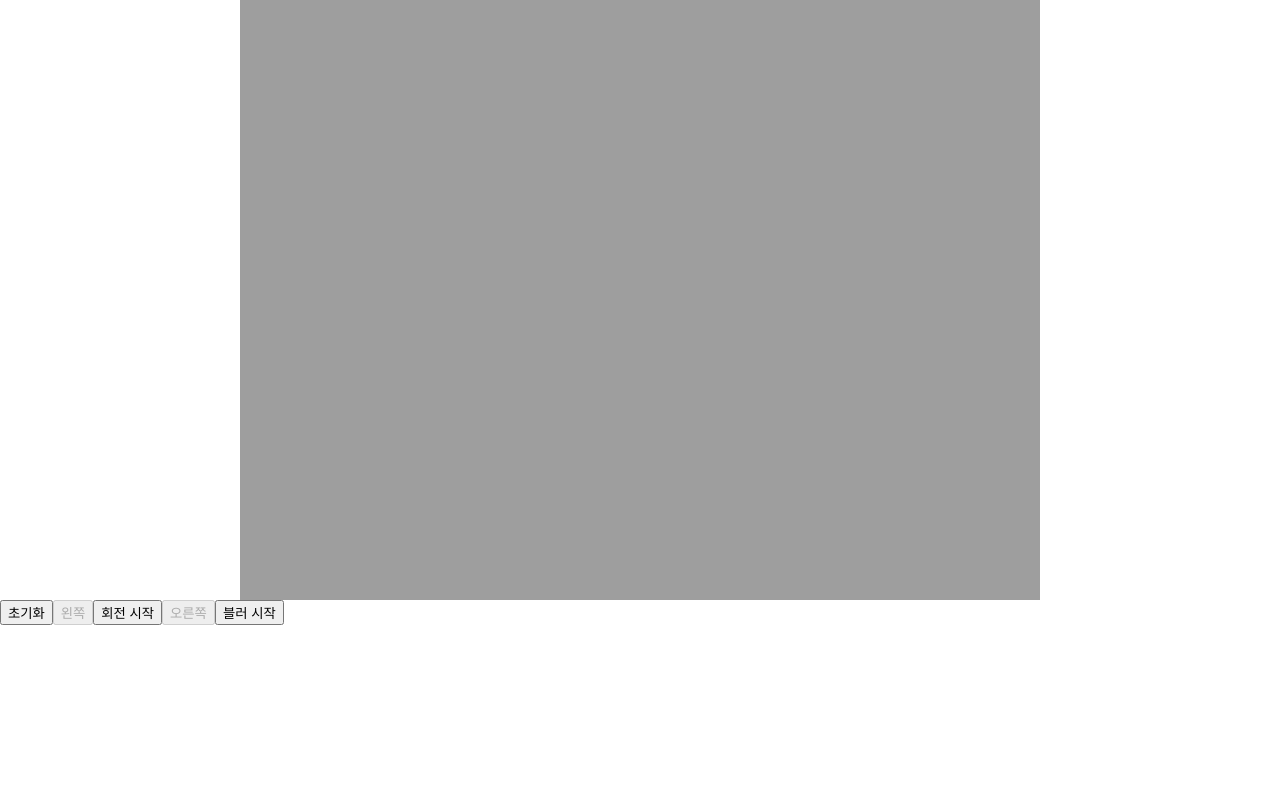
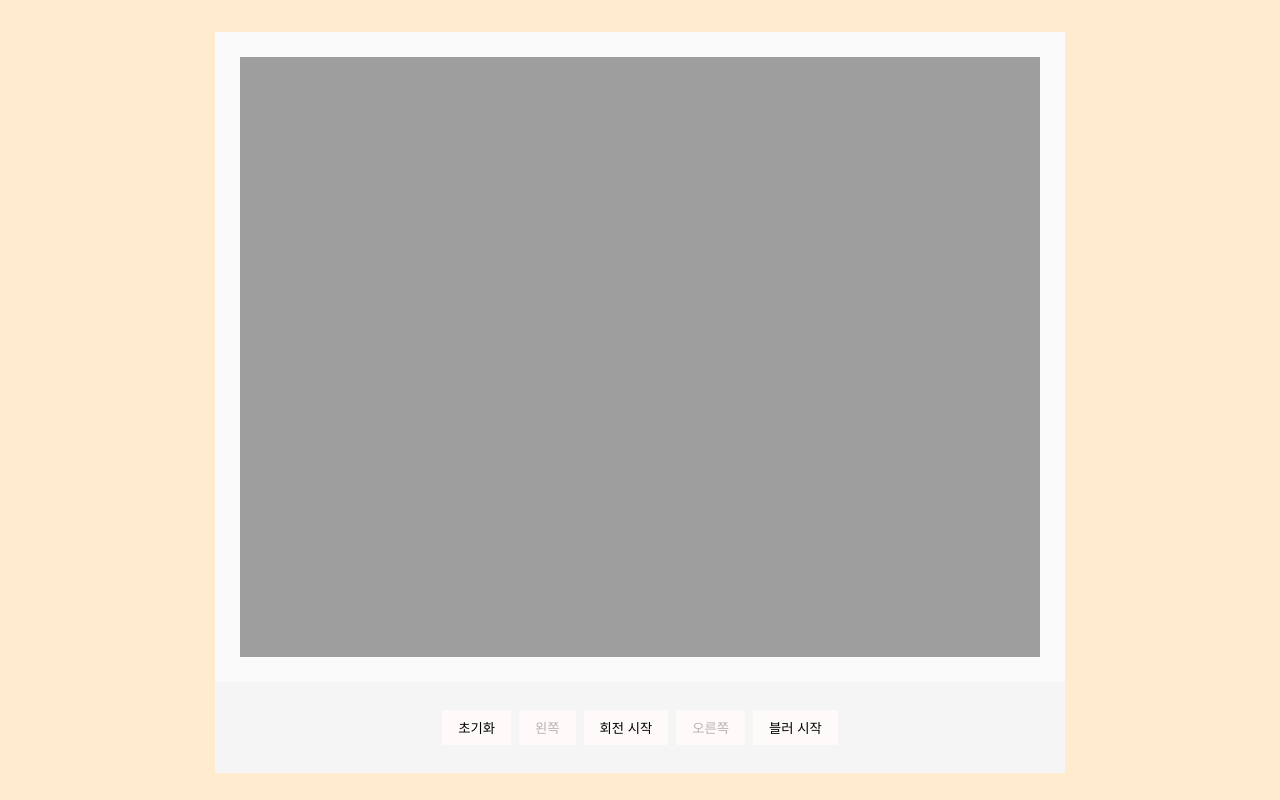
Before and after one commit to Dinn/simple-image-editor, a Next.js app: page / in a window 1280 px wide. Built offline with nearby package versions, Linux system fonts and the light colour scheme.

Commit message:
Add buttons style

```diff
--- a/pages/index.tsx
+++ b/pages/index.tsx
@@ -207,18 +207,20 @@ export default function ImageEditor() {
           onMouseLeave={handleMouseLeave}
         />
       </div>
-      <div>
-        <button onClick={handleClearClick}>초기화</button>
-        <button onClick={handleRotationLeftClick} disabled={!isRotationMode}>
+      <div className="editor-controller">
+        <button className="control-button" onClick={handleClearClick}>
+          초기화
+        </button>
+        <button className="control-button" onClick={handleRotationLeftClick} disabled={!isRotationMode}>
           왼쪽
         </button>
-        <button onClick={handleRotationClick} disabled={isBlurMode}>
+        <button className="control-button" onClick={handleRotationClick} disabled={isBlurMode}>
           회전 {isRotationMode ? "종료" : "시작"}
         </button>
-        <button onClick={handleRotationRightClick} disabled={!isRotationMode}>
+        <button className="control-button" onClick={handleRotationRightClick} disabled={!isRotationMode}>
           오른쪽
         </button>
-        <button onClick={handleBlurClick} disabled={isRotationMode}>
+        <button className="control-button" onClick={handleBlurClick} disabled={isRotationMode}>
           블러 {isBlurMode ? "종료" : "시작"}
         </button>
       </div>
--- a/styles/globals.css
+++ b/styles/globals.css
@@ -4,6 +4,7 @@ body {
   margin: 0;
   font-family: -apple-system, BlinkMacSystemFont, Segoe UI, Roboto, Oxygen, Ubuntu, Cantarell, Fira Sans, Droid Sans,
     Helvetica Neue, sans-serif;
+  background-color: blanchedalmond;
 }
 
 a {
@@ -16,10 +17,12 @@ a {
 }
 
 .image-editor {
-  width: 800px;
-  height: 600px;
+  width: 850px;
+  height: 650px;
+  padding: 50px;
   position: relative;
-  margin: auto;
+  margin: 2rem auto 0 auto;
+  background-color: #fafafa;
 }
 
 .blur-layer,
@@ -30,3 +33,18 @@ a {
   left: 50%;
   transform: translate(-50%, -50%);
 }
+
+.editor-controller {
+  width: 850px;
+  margin: auto;
+  padding: 1.5rem;
+  text-align: center;
+  background-color: whitesmoke;
+}
+
+.control-button {
+  margin: 0.25rem;
+  padding: 0.5rem 1rem;
+  border: none;
+  background-color: snow;
+}
```
